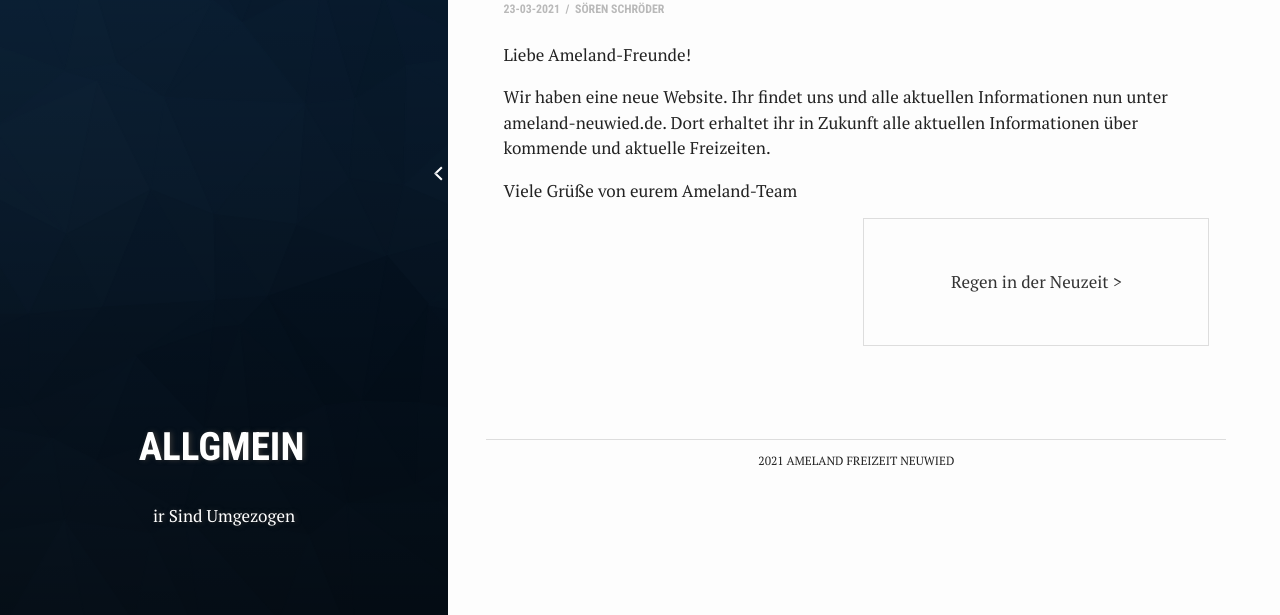
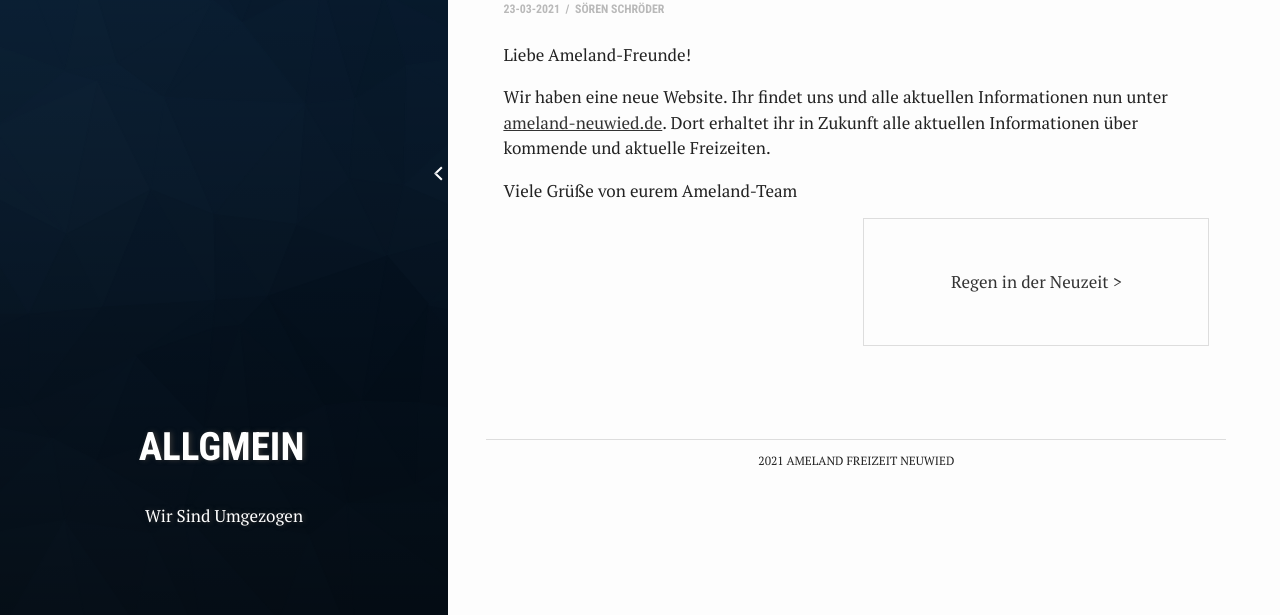
Before and after one commit to deichcode/AmelandFreizeitBlog, a Jekyll site: the page built from _posts/2021/2021-03-23-neue-website.md, in a window 1280 px wide. Shown: the part 175-790 px from the top of the page. Built offline with Jekyll 4.4.1, drawn with Linux system fonts in a browser that asks for light colours.

Commit message:
Update 2021-03-23-neue-website.md

```diff
--- a/_posts/2021/2021-03-23-neue-website.md
+++ b/_posts/2021/2021-03-23-neue-website.md
@@ -1,8 +1,8 @@
 ---
 layout: post
 title:  Wir Sind Umgezogen
-crawlertitle: ir Sind Umgezogen
-summary: ir Sind Umgezogen
+crawlertitle: Wir Sind Umgezogen
+summary: Wir Sind Umgezogen
 date: 23. März 2021 17:10
 categories: posts
 tags: ['Allgmein']
@@ -11,6 +11,6 @@ author: Sören Schröder
 
 Liebe Ameland-Freunde!
 
-Wir haben eine neue Website. Ihr findet uns und alle aktuellen Informationen nun unter ameland-neuwied.de. Dort erhaltet ihr in Zukunft alle aktuellen Informationen über kommende und aktuelle Freizeiten.
+Wir haben eine neue Website. Ihr findet uns und alle aktuellen Informationen nun unter [ameland-neuwied.de](https://ameland-neuwied.de). Dort erhaltet ihr in Zukunft alle aktuellen Informationen über kommende und aktuelle Freizeiten.
 
 Viele Grüße von eurem Ameland-Team
```
